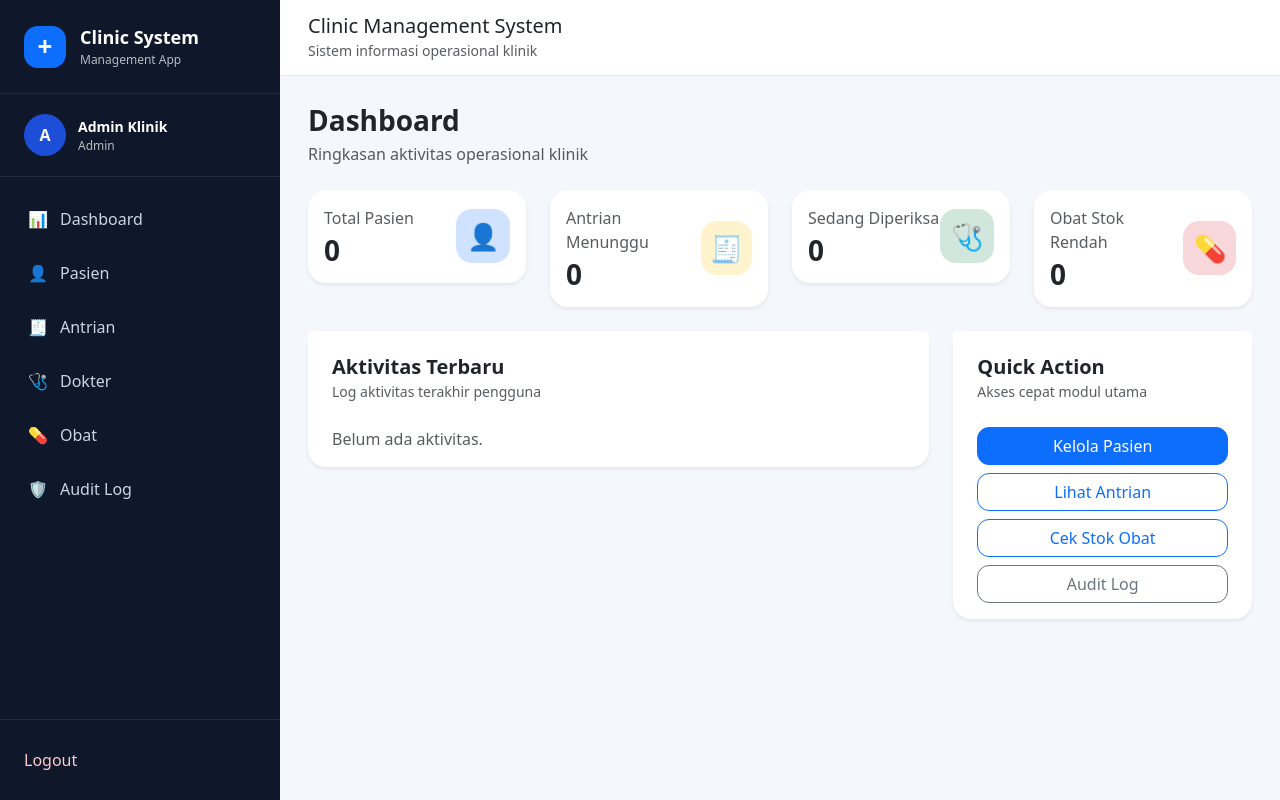
After one commit to terimakasihya555/clinic-management-system, a Flask app: page /dashboard in a window 1280 px wide. The commit adds this page. Run offline with Flask 3, Linux system fonts and the light colour scheme; a user stored in the database is signed in.

Commit message:
Add dashboard summary cards

```diff
--- a/clinic_app/__init__.py
+++ b/clinic_app/__init__.py
@@ -1,22 +1,30 @@
-from flask import Flask, redirect, url_for
-from flask_login import LoginManager, current_user
+from flask import Flask, redirect, url_for, render_template
+from flask_login import LoginManager, current_user, login_required
 from werkzeug.security import generate_password_hash
+
 from config import Config
 from clinic_app.models import db
 from clinic_app.models.user import User
 from clinic_app.models.medicine import Medicine
+from clinic_app.models.patient import Patient
+from clinic_app.models.queue import QueueEntry
+from clinic_app.models.audit_log import AuditLog
 from clinic_app.security import init_security
+
 
 login_manager = LoginManager()
 login_manager.login_view = "auth.login"
+
 
 @login_manager.user_loader
 def load_user(user_id):
     return db.session.get(User, int(user_id))
 
+
 def create_app(config_class=Config):
     app = Flask(__name__)
     app.config.from_object(config_class)
+
     db.init_app(app)
     login_manager.init_app(app)
     init_security(app)
@@ -39,11 +47,34 @@ def create_app(config_class=Config):
     def index():
         if not current_user.is_authenticated:
             return redirect(url_for("auth.login"))
-        if current_user.role == "doctor":
-            return redirect(url_for("doctor.dashboard"))
-        if current_user.role == "admin":
-            return redirect(url_for("inventory.index"))
-        return redirect(url_for("patients.index"))
+        return redirect(url_for("dashboard"))
+
+    @app.route("/dashboard")
+    @login_required
+    def dashboard():
+        total_patients = Patient.query.count()
+        waiting_queue = QueueEntry.query.filter_by(status="waiting").count()
+        serving_queue = QueueEntry.query.filter_by(status="serving").count()
+        total_medicines = Medicine.query.count()
+        low_stock = Medicine.query.filter(Medicine.stock <= 10).count()
+
+        recent_logs = AuditLog.query.order_by(
+            AuditLog.timestamp.desc()
+        ).limit(5).all()
+
+        stats = {
+            "total_patients": total_patients,
+            "waiting_queue": waiting_queue,
+            "serving_queue": serving_queue,
+            "total_medicines": total_medicines,
+            "low_stock": low_stock,
+        }
+
+        return render_template(
+            "dashboard.html",
+            stats=stats,
+            recent_logs=recent_logs
+        )
 
     with app.app_context():
         db.create_all()
@@ -51,16 +82,46 @@ def create_app(config_class=Config):
 
     return app
 
+
 def seed_data():
     if not User.query.first():
         db.session.add_all([
-            User(name="Admin Klinik", email="admin@clinic.local", role="admin", password_hash=generate_password_hash("admin123")),
-            User(name="Resepsionis Klinik", email="reception@clinic.local", role="receptionist", password_hash=generate_password_hash("reception123")),
-            User(name="Dokter Klinik", email="doctor@clinic.local", role="doctor", password_hash=generate_password_hash("doctor123")),
+            User(
+                name="Admin Klinik",
+                email="admin@clinic.local",
+                role="admin",
+                password_hash=generate_password_hash("admin123")
+            ),
+            User(
+                name="Resepsionis Klinik",
+                email="reception@clinic.local",
+                role="receptionist",
+                password_hash=generate_password_hash("reception123")
+            ),
+            User(
+                name="Dokter Klinik",
+                email="doctor@clinic.local",
+                role="doctor",
+                password_hash=generate_password_hash("doctor123")
+            ),
         ])
+
     if not Medicine.query.first():
         db.session.add_all([
-            Medicine(name="Paracetamol", unit="tablet", category="Analgesik", description="Obat demam", stock=100),
-            Medicine(name="Amoxicillin", unit="kapsul", category="Antibiotik", description="Antibiotik umum", stock=50),
+            Medicine(
+                name="Paracetamol",
+                unit="tablet",
+                category="Analgesik",
+                description="Obat demam",
+                stock=100
+            ),
+            Medicine(
+                name="Amoxicillin",
+                unit="kapsul",
+                category="Antibiotik",
+                description="Antibiotik umum",
+                stock=50
+            ),
         ])
+
     db.session.commit()
--- a/clinic_app/static/css/main.css
+++ b/clinic_app/static/css/main.css
@@ -201,6 +201,25 @@ body {
   background: white;
 }
 
+/* Dashboard */
+.dashboard-card {
+  transition: all 0.2s ease;
+}
+
+.dashboard-card:hover {
+  transform: translateY(-3px);
+}
+
+.dashboard-icon {
+  width: 54px;
+  height: 54px;
+  border-radius: 16px;
+  display: flex;
+  align-items: center;
+  justify-content: center;
+  font-size: 26px;
+}
+
 /* Mobile */
 @media (max-width: 992px) {
   .sidebar {
--- /dev/null
+++ b/clinic_app/templates/dashboard.html
@@ -0,0 +1,154 @@
+{% extends "layout.html" %}
+{% block content %}
+
+<div class="d-flex justify-content-between align-items-center mb-4">
+  <div>
+    <h3 class="fw-bold mb-1">Dashboard</h3>
+    <p class="text-muted mb-0">
+      Ringkasan aktivitas operasional klinik
+    </p>
+  </div>
+</div>
+
+<div class="row g-4 mb-4">
+
+  <div class="col-md-6 col-xl-3">
+    <div class="card shadow-sm border-0 dashboard-card">
+      <div class="card-body">
+        <div class="d-flex justify-content-between align-items-center">
+          <div>
+            <p class="text-muted mb-1">Total Pasien</p>
+            <h3 class="fw-bold mb-0">{{ stats.total_patients }}</h3>
+          </div>
+          <div class="dashboard-icon bg-primary-subtle text-primary">
+            👤
+          </div>
+        </div>
+      </div>
+    </div>
+  </div>
+
+  <div class="col-md-6 col-xl-3">
+    <div class="card shadow-sm border-0 dashboard-card">
+      <div class="card-body">
+        <div class="d-flex justify-content-between align-items-center">
+          <div>
+            <p class="text-muted mb-1">Antrian Menunggu</p>
+            <h3 class="fw-bold mb-0">{{ stats.waiting_queue }}</h3>
+          </div>
+          <div class="dashboard-icon bg-warning-subtle text-warning">
+            🧾
+          </div>
+        </div>
+      </div>
+    </div>
+  </div>
+
+  <div class="col-md-6 col-xl-3">
+    <div class="card shadow-sm border-0 dashboard-card">
+      <div class="card-body">
+        <div class="d-flex justify-content-between align-items-center">
+          <div>
+            <p class="text-muted mb-1">Sedang Diperiksa</p>
+            <h3 class="fw-bold mb-0">{{ stats.serving_queue }}</h3>
+          </div>
+          <div class="dashboard-icon bg-success-subtle text-success">
+            🩺
+          </div>
+        </div>
+      </div>
+    </div>
+  </div>
+
+  <div class="col-md-6 col-xl-3">
+    <div class="card shadow-sm border-0 dashboard-card">
+      <div class="card-body">
+        <div class="d-flex justify-content-between align-items-center">
+          <div>
+            <p class="text-muted mb-1">Obat Stok Rendah</p>
+            <h3 class="fw-bold mb-0">{{ stats.low_stock }}</h3>
+          </div>
+          <div class="dashboard-icon bg-danger-subtle text-danger">
+            💊
+          </div>
+        </div>
+      </div>
+    </div>
+  </div>
+
+</div>
+
+<div class="row g-4">
+
+  <div class="col-lg-8">
+    <div class="card shadow-sm border-0">
+      <div class="card-header bg-white border-0 pt-4 px-4">
+        <h5 class="fw-bold mb-0">Aktivitas Terbaru</h5>
+        <small class="text-muted">Log aktivitas terakhir pengguna</small>
+      </div>
+
+      <div class="card-body px-4">
+        {% if recent_logs %}
+          <div class="table-responsive">
+            <table class="table align-middle">
+              <thead>
+                <tr>
+                  <th>Waktu</th>
+                  <th>User</th>
+                  <th>Aksi</th>
+                  <th>Module</th>
+                </tr>
+              </thead>
+              <tbody>
+                {% for log in recent_logs %}
+                <tr>
+                  <td>{{ log.timestamp }}</td>
+                  <td>{{ log.user.name if log.user else "-" }}</td>
+                  <td>{{ log.action }}</td>
+                  <td>{{ log.module }}</td>
+                </tr>
+                {% endfor %}
+              </tbody>
+            </table>
+          </div>
+        {% else %}
+          <p class="text-muted mb-0">Belum ada aktivitas.</p>
+        {% endif %}
+      </div>
+    </div>
+  </div>
+
+  <div class="col-lg-4">
+    <div class="card shadow-sm border-0">
+      <div class="card-header bg-white border-0 pt-4 px-4">
+        <h5 class="fw-bold mb-0">Quick Action</h5>
+        <small class="text-muted">Akses cepat modul utama</small>
+      </div>
+
+      <div class="card-body px-4 d-grid gap-2">
+        <a href="{{ url_for('patients.index') }}" class="btn btn-primary">
+          Kelola Pasien
+        </a>
+
+        <a href="{{ url_for('queue.index') }}" class="btn btn-outline-primary">
+          Lihat Antrian
+        </a>
+
+        {% if current_user.role in ["admin", "receptionist"] %}
+        <a href="{{ url_for('inventory.index') }}" class="btn btn-outline-primary">
+          Cek Stok Obat
+        </a>
+        {% endif %}
+
+        {% if current_user.role == "admin" %}
+        <a href="{{ url_for('audit.index') }}" class="btn btn-outline-secondary">
+          Audit Log
+        </a>
+        {% endif %}
+      </div>
+    </div>
+  </div>
+
+</div>
+
+{% endblock %}
--- a/clinic_app/templates/layout.html
+++ b/clinic_app/templates/layout.html
@@ -36,7 +36,7 @@
     <nav class="sidebar-menu">
 
       {% if current_user.role == "admin" %}
-        <a href="{{ url_for('inventory.index') }}" class="menu-link">
+        <a href="{{ url_for('dashboard') }}" class="menu-link">
           <span>📊</span> Dashboard
         </a>
         <a href="{{ url_for('patients.index') }}" class="menu-link">
@@ -57,6 +57,9 @@
       {% endif %}
 
       {% if current_user.role == "receptionist" %}
+        <a href="{{ url_for('dashboard') }}" class="menu-link">
+          <span>📊</span> Dashboard
+        </a>
         <a href="{{ url_for('patients.index') }}" class="menu-link">
           <span>👤</span> Pasien
         </a>
@@ -69,6 +72,9 @@
       {% endif %}
 
       {% if current_user.role == "doctor" %}
+        <a href="{{ url_for('dashboard') }}" class="menu-link">
+          <span>📊</span> Dashboard
+        </a>
         <a href="{{ url_for('doctor.dashboard') }}" class="menu-link">
           <span>🩺</span> Dashboard Dokter
         </a>
```
